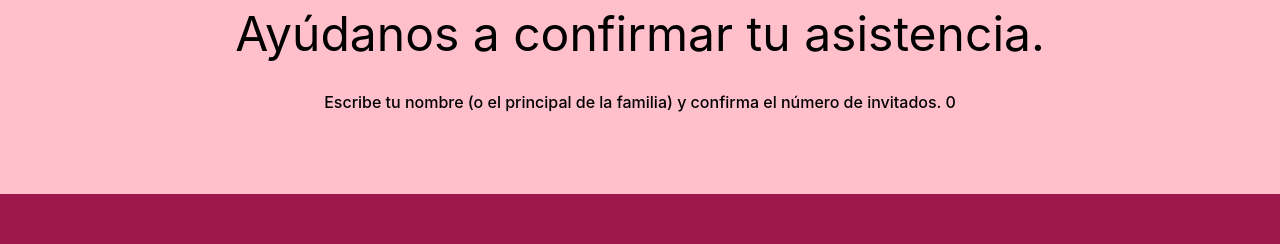
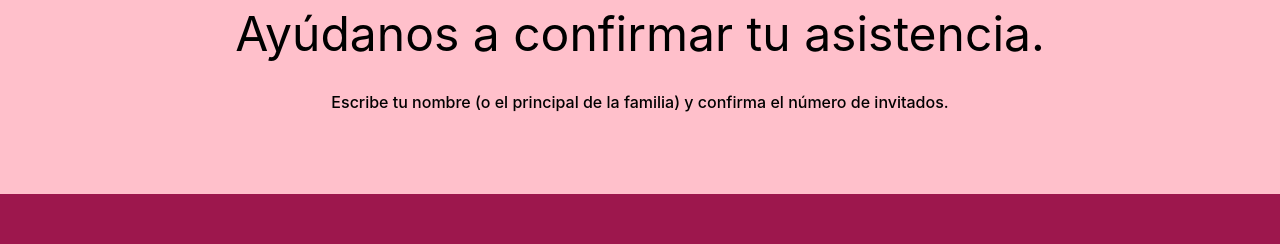
Before and after one commit to JayRmz/TheWeddingApp, a Next.js app: page /invitados in a window 1280 px wide. Shown: the part 218-462 px from the top of the page. Built offline with nearby package versions, Linux system fonts and the light colour scheme; no server answers.

Commit message:
Don imbecil

```diff
--- a/pages/invitados.js
+++ b/pages/invitados.js
@@ -85,7 +85,7 @@ export default function Invitados() {
       <Description text="Ayúdanos a confirmar tu asistencia." />
       <p className="px-10 text-md font-medium text-center pb-20 pt-5">
         Escribe tu nombre (o el principal de la familia) y confirma el número de
-        invitados. {invitados.length}
+        invitados.
       </p>
       <div className="grid p-5 grid-cols-1 md:grid-cols-2 bg-pink-800 h-96">
         <div className="self-center">
```
